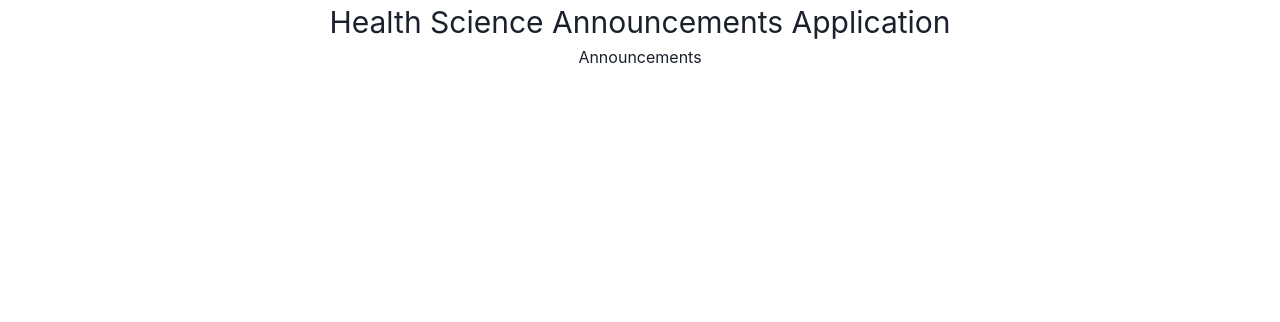
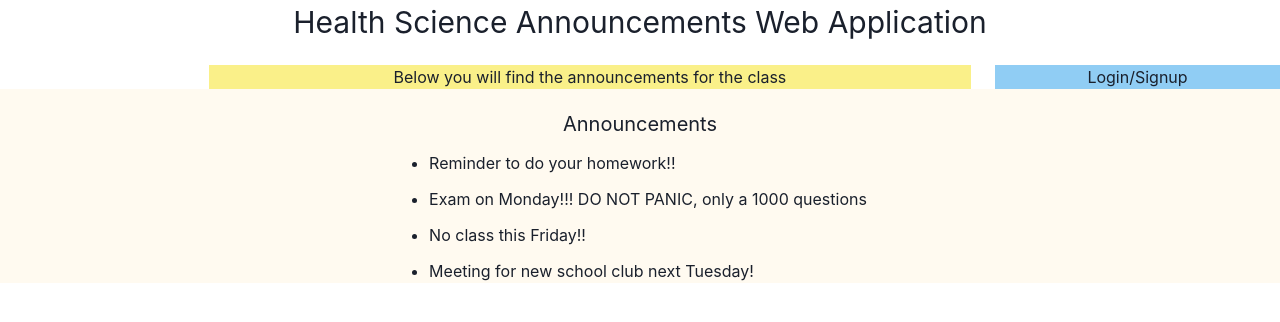
Before and after one commit to joeycrz/health_scienceWebApplication, a React (Create React App) app in the folder my-app/: page / in a window 1280 px wide. Shown: the top 322 px of the page. Built offline with nearby package versions, Linux system fonts and the light colour scheme.

Commit message:
Completed mockup, setting up deployment

```diff
--- a/my-app/src/App.js
+++ b/my-app/src/App.js
@@ -3,9 +3,10 @@ import { Box, Center, ChakraBaseProvider, Divider, extendBaseTheme, Spacer } fro
 import React from 'react';
 import { Grid, GridItem } from '@chakra-ui/react'
 import { Card, CardHeader, CardBody, Text, CardFooter, Heading, Stack } from '@chakra-ui/react'
-import Container from 'react-bootstrap/Container';
-import Row from 'react-bootstrap/Row';
-import Col from 'react-bootstrap/Col';
+import { List, ListItem, ListIcon, OrderedList, UnorderedList} from '@chakra-ui/react'
+// import Container from 'react-bootstrap/Container';
+// import Row from 'react-bootstrap/Row';
+// import Col from 'react-bootstrap/Col';
 import './App.css';
 
 
@@ -13,23 +14,47 @@ function App() {
   return (
     <ChakraBaseProvider>
       <div>
-        <Text fontSize={30} align="center" >Health Science Announcements Application</Text>
+        <Text fontSize={30} align="center" paddingBottom={5} >Health Science Announcements Web Application</Text>
+      </div>
 
-      </div>
       <div>
-        <Container fluid>
-          <Row>
-            <Col align='center'>
-              <Container>
-                <div >
-                  <Text>Announcements</Text>
-                </div>
-                <div >
-                </div>
-              </Container>
-            </Col>
-          </Row>
-        </Container>
+        <Grid templateColumns='repeats(5,1fr)' gap={6}>
+          <GridItem colStart={2} colEnd={4} bg='yellow.200'>
+            <Text align={'center'}>Below you will find the announcements for the class</Text>
+
+          </GridItem>
+          {/* Second column for user sign in button */}
+          <GridItem colStart={4} colEnd={5} bg='blue.200'>
+            <Text align={'center'}>Login/Signup</Text>
+          </GridItem>
+        </Grid>
+
+        <Box paddingLeft={75} paddingRight={75} paddingTop={5} bg='orange.50'>
+          <Text fontSize={20} align="center" paddingBottom={3}>Announcements</Text>
+          <Center>
+            <UnorderedList spacing={3}>
+              <ListItem>
+                <Text>
+                  Reminder to do your homework!!
+                </Text>
+              </ListItem>
+              <ListItem>
+                <Text>
+                  Exam on Monday!!! DO NOT PANIC, only a 1000 questions
+                </Text>
+              </ListItem><ListItem>
+                <Text>
+                  No class this Friday!!
+                </Text>
+              </ListItem><ListItem>
+                <Text>
+                  Meeting for new school club next Tuesday!
+                </Text>
+              </ListItem>
+            </UnorderedList>
+          </Center>
+        </Box>
+
       </div>
 
     </ChakraBaseProvider>
```
